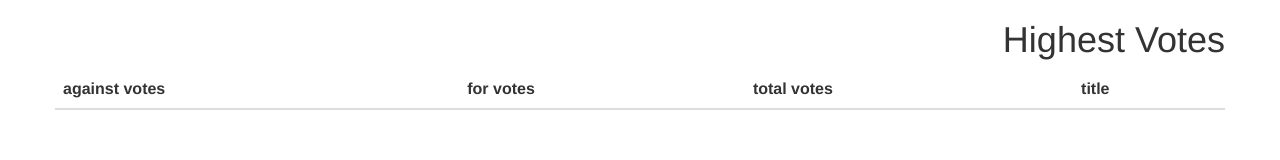
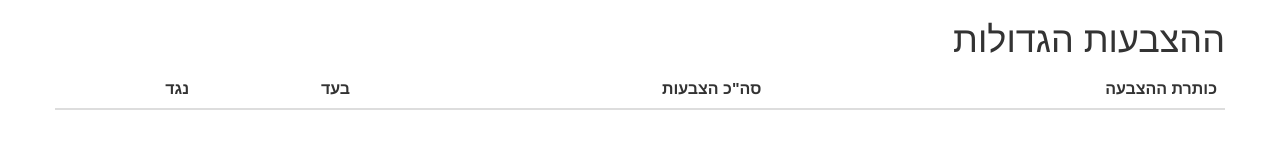
Before and after one commit to sinelaw/knesset-votes, a website: page header.html in a window 1280 px wide. Drawn offline with Linux system fonts and the light colour scheme.

Commit message:
fix th alignment

```diff
--- a/header.html
+++ b/header.html
@@ -6,27 +6,28 @@
     <meta name="description" content="">
     <meta name="viewport" content="width=device-width, initial-scale=1">
 
-    <title>Highest Voted</title>
+    <title>ההצבעות הגדולות</title>
     <link rel="stylesheet" href="bower_components/bootstrap/dist/css/bootstrap.min.css"/>
     <link rel="stylesheet" href="bower_components/bootstrap/dist/css/bootstrap-theme.min.css"/>
     <script src="bower_components/jquery/dist/jquery.min.js"></script>
     <script src="bower_components/bootstrap/dist/js/bootstrap.min.js"></script>
     <style>
       * { direction: rtl; }
+      th { text-align: right; }
     </style>
   </head>
   <body>
     <div class="container">
       <div class="row">
-        <h1>Highest Votes</h1>
+        <h1>ההצבעות הגדולות</h1>
       </div>
       <div class="row">
         <table class="table">
           <thead>
             <tr>
-              <th>title</th>
-              <th>total votes</th>
-              <th>for votes</th>
-              <th>against votes</th>
+              <th>כותרת ההצבעה</th>
+              <th>סה"כ הצבעות</th>
+              <th>בעד</th>
+              <th>נגד</th>
           </thead>
           <tbody>
```
Also changed, not shown: index.html (+7 -6 lines).
